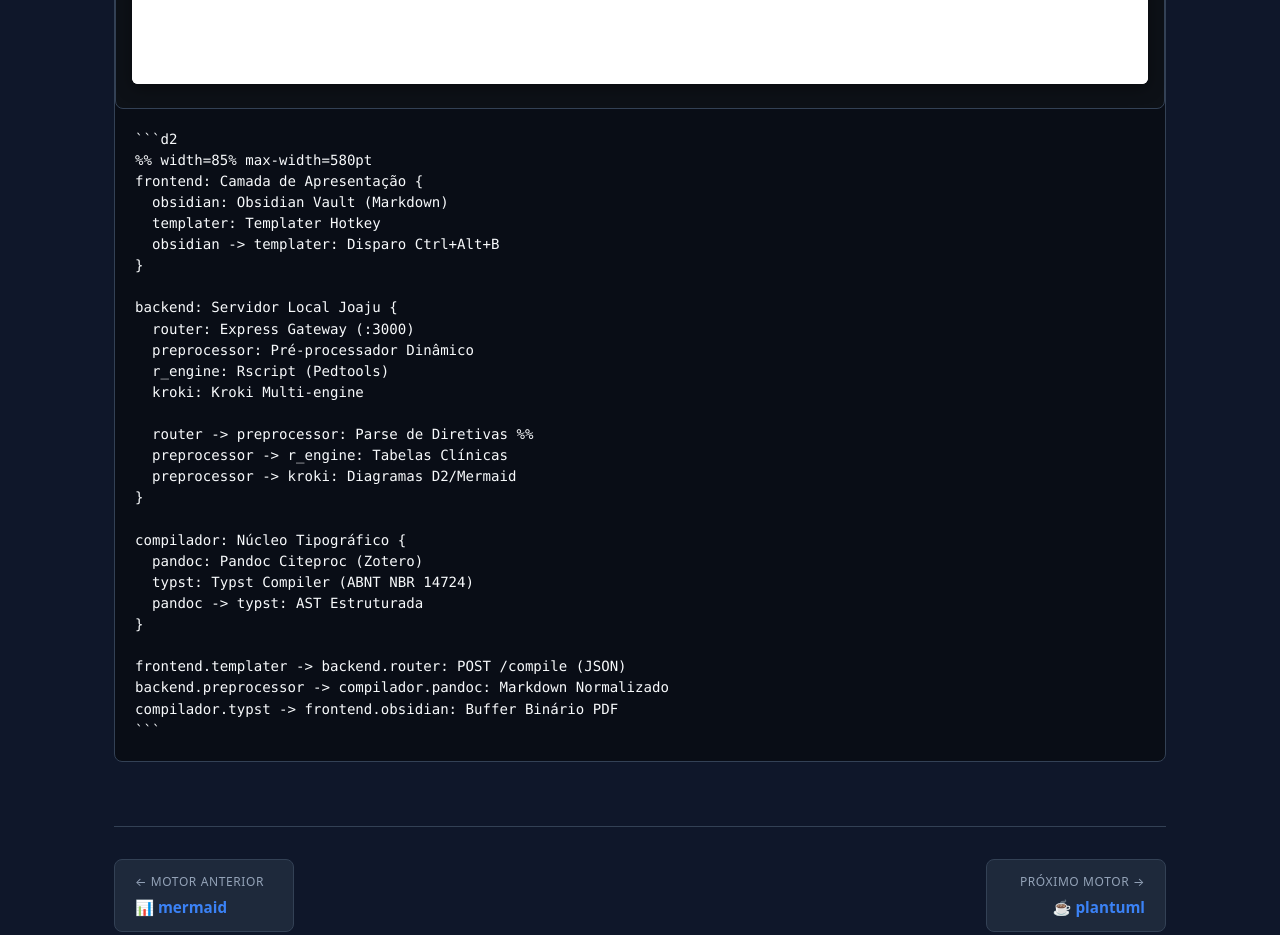
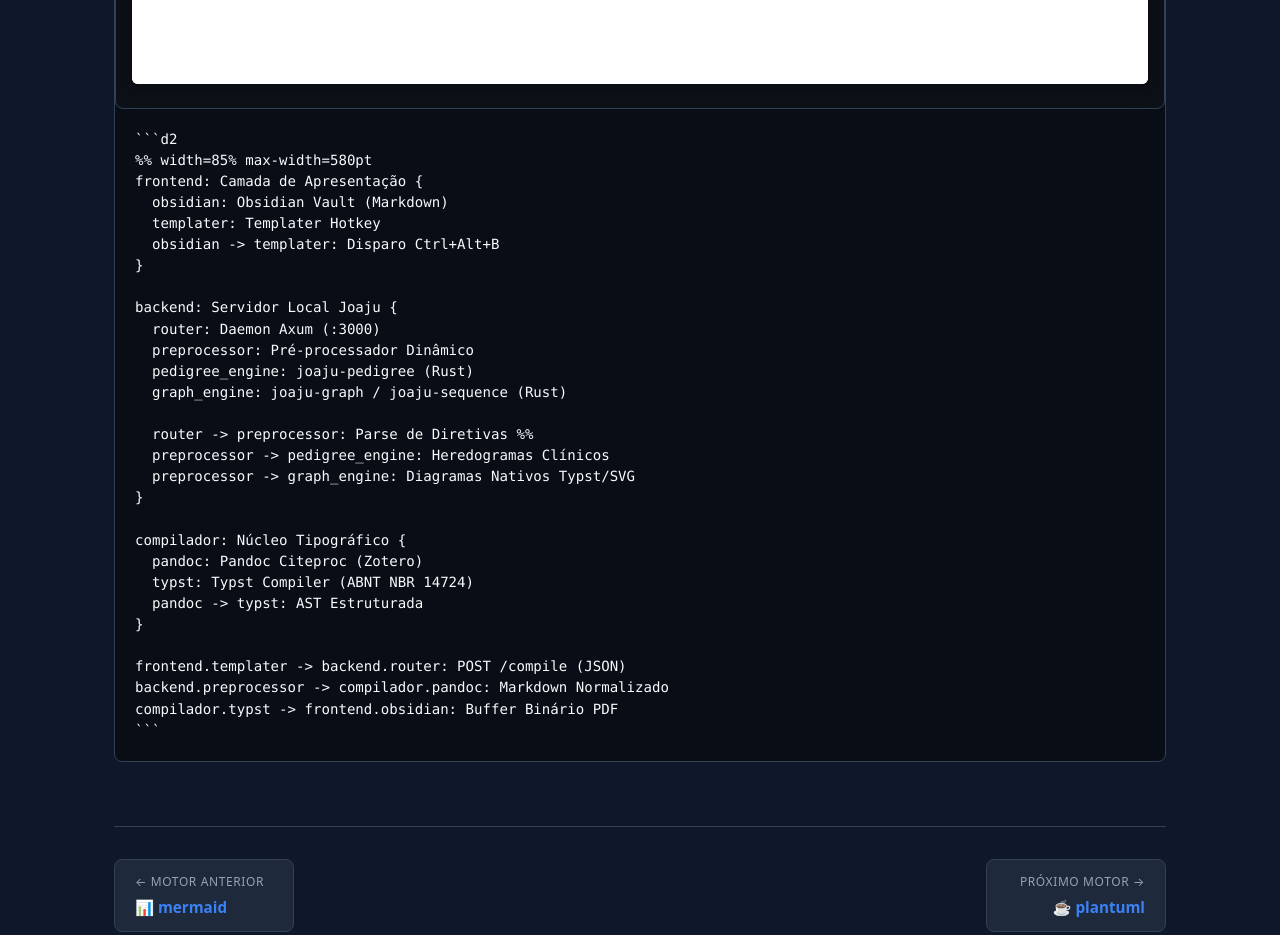
Before and after one commit to lumenpink/joaju-web, a plain HTML site: page site/motores/d2.html in a window 1280 px wide. Shown: the part 5640-6575 px from the top of the page. Drawn offline with Linux system fonts and the light colour scheme.

Commit message:
refactor(docs): atualizar diagrama de arquitetura em d2.html (#12)

```diff
--- a/site/motores/d2.html
+++ b/site/motores/d2.html
@@ -143,14 +143,14 @@
 }
 
 backend: Servidor Local Joaju {
-  router: Express Gateway (:3000)
+  router: Daemon Axum (:3000)
   preprocessor: Pré-processador Dinâmico
-  r_engine: Rscript (Pedtools)
-  kroki: Kroki Multi-engine
+  pedigree_engine: joaju-pedigree (Rust)
+  graph_engine: joaju-graph / joaju-sequence (Rust)
 
   router -> preprocessor: Parse de Diretivas %%
-  preprocessor -> r_engine: Tabelas Clínicas
-  preprocessor -> kroki: Diagramas D2/Mermaid
+  preprocessor -> pedigree_engine: Heredogramas Clínicos
+  preprocessor -> graph_engine: Diagramas Nativos Typst/SVG
 }
 
 compilador: Núcleo Tipográfico {
```
Also changed, not shown: 1 other file.
